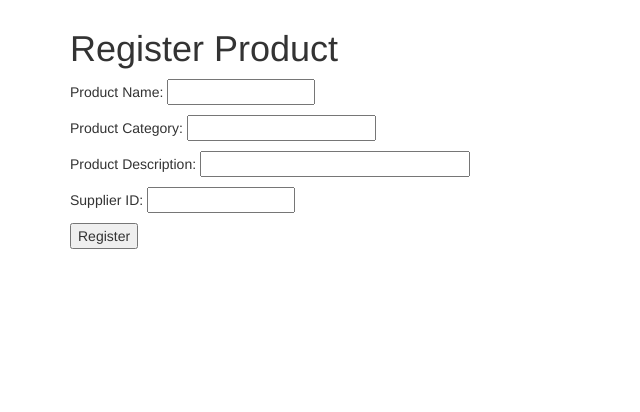
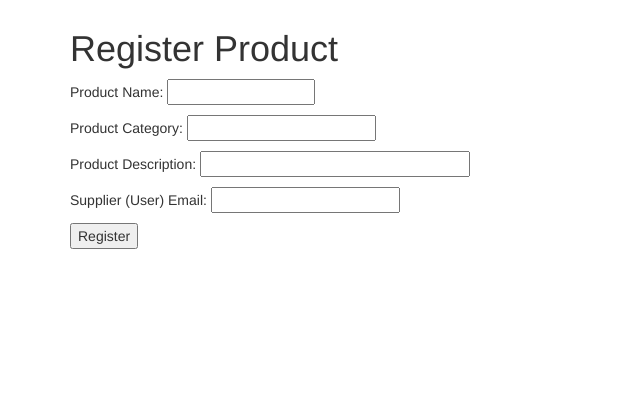
Before and after one commit to huypz/mypos, a PHP site: page /register_product.php in a window 1280 px wide. Shown: the part 51-463 px from the top of the page, without its empty margins (0-640 px from the left). Run offline with PHP 8.4, Linux system fonts and the light colour scheme.

Commit message:
Update register_product
user_email now references to user_id as supplier_id

```diff
--- a/register_product.php
+++ b/register_product.php
@@ -25,11 +25,17 @@ if ($_SERVER['REQUEST_METHOD'] == 'POST') {
     else {
         $desc = mysqli_real_escape_string($dbc, trim($_POST['description']));
     }
-    if (empty($_POST['supplier_id'])) {
-        $errors[] = 'Please enter the supplier id.';
+    if (empty($_POST['email'])) {
+        $errors[] = 'Please enter the supplier email.';
     }
     else {
-        $sid = mysqli_real_escape_string($dbc, trim($_POST['supplier_id']));
+        $e = mysqli_real_escape_string($dbc, trim($_POST['email']));
+        $q = "SELECT user_id FROM users WHERE email='$e'";
+        $r = @mysqli_query($dbc, $q);
+        if (mysqli_num_rows($r) == 0) {
+            $errors[] = 'Email does not exist.';
+        }
+        $sid = mysqli_fetch_row($r)[0];
     }
 
     if (empty($errors)) {
@@ -71,8 +77,8 @@ if ($_SERVER['REQUEST_METHOD'] == 'POST') {
         value="<?php if (isset($_POST['category'])) echo $_POST['category']; ?>"></p>
     <p>Product Description: <input type="text" name="description" size="30" maxlength="255"
         value="<?php if (isset($_POST['description'])) echo $_POST['description']; ?>"></p>
-    <p>Supplier ID: <input type="text" name="supplier_id" size="15" maxlength="40"
-        value="<?php if (isset($_POST['supplier_id'])) echo $_POST['supplier_id']; ?>"></p>
+    <p>Supplier (User) Email: <input type="email" name="email" size="20" maxlength="60"
+        value="<?php if (isset($_POST['email'])) echo $_POST['email']; ?>"></p>
     <p><input type="submit" name="submit" value="Register"/></p>
 </form>
 <?php
```
